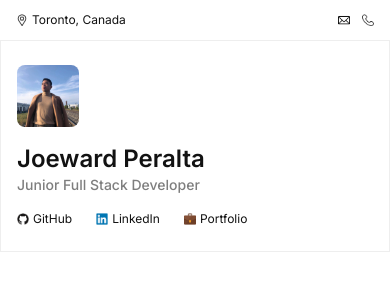
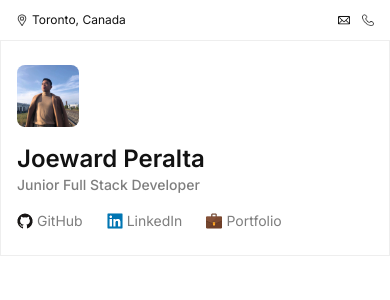
Before and after one commit to joewardperalta/single-page-resume, a Next.js app: page / in a window 390 px wide. Shown: the top 300 px of the page. Built offline with nearby package versions, Linux system fonts and the light colour scheme.

Commit message:
Remove the text style for the paragraph component to make sure the text looks bigger on mobile device. Increase the size of the icon

```diff
--- a/components/SocialLinkCard.jsx
+++ b/components/SocialLinkCard.jsx
@@ -10,7 +10,7 @@ export default function SocialLinkCard({
   return (
     <Link href={link} className={`flex w-fit items-center gap-1`}>
       {/* Contact Icon */}
-      <div className="w-3 h-3 md:w-4 md:h-4">
+      <div className="w-4 h-4 md:w-4 md:h-4">
         <Image
           className="w-full h-full"
           src={iconSrc}
@@ -22,9 +22,7 @@ export default function SocialLinkCard({
 
       {/* Contact Title */}
       <div>
-        <Paragraph className={`!text-primary text-xs md:block md:text-sm`}>
-          {title}
-        </Paragraph>
+        <Paragraph>{title}</Paragraph>
       </div>
     </Link>
   );
```
